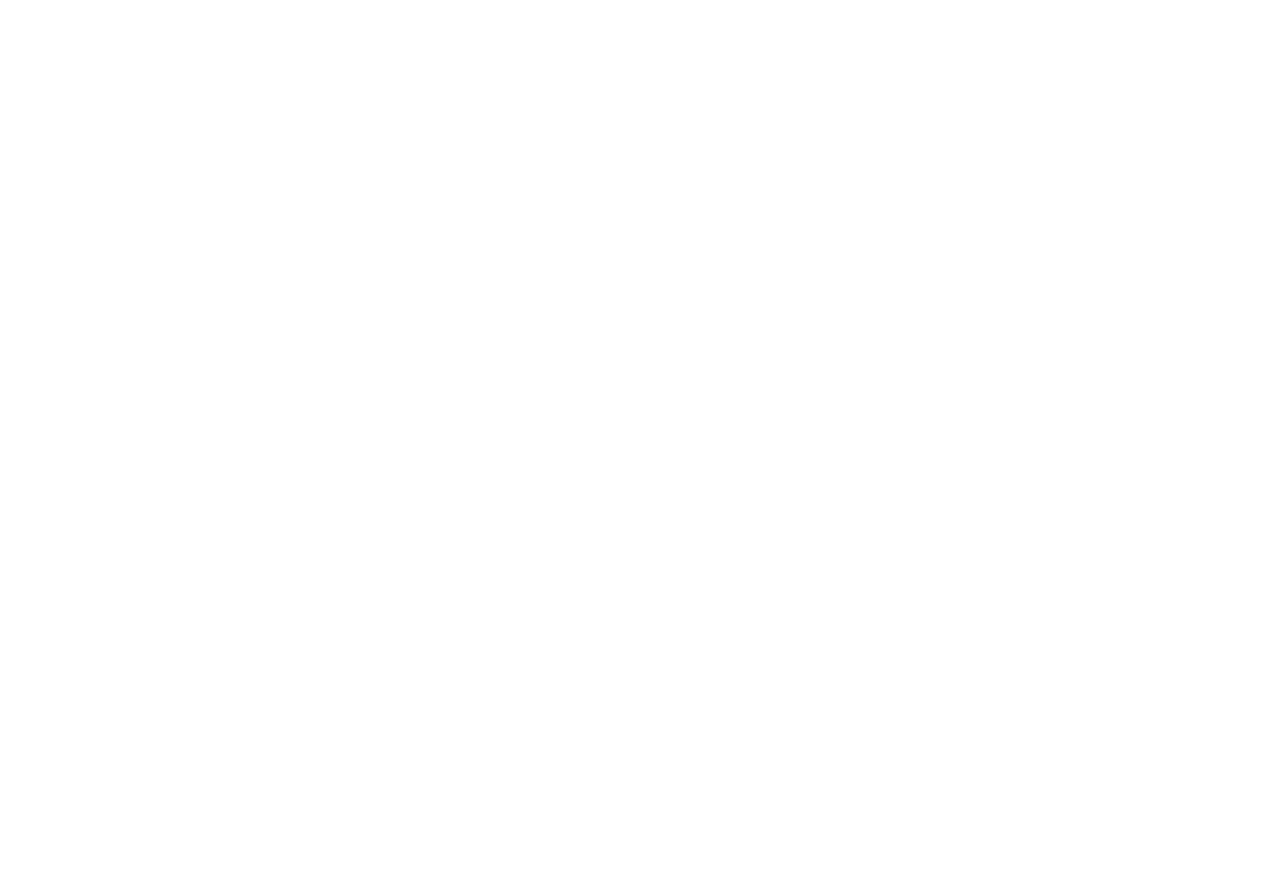
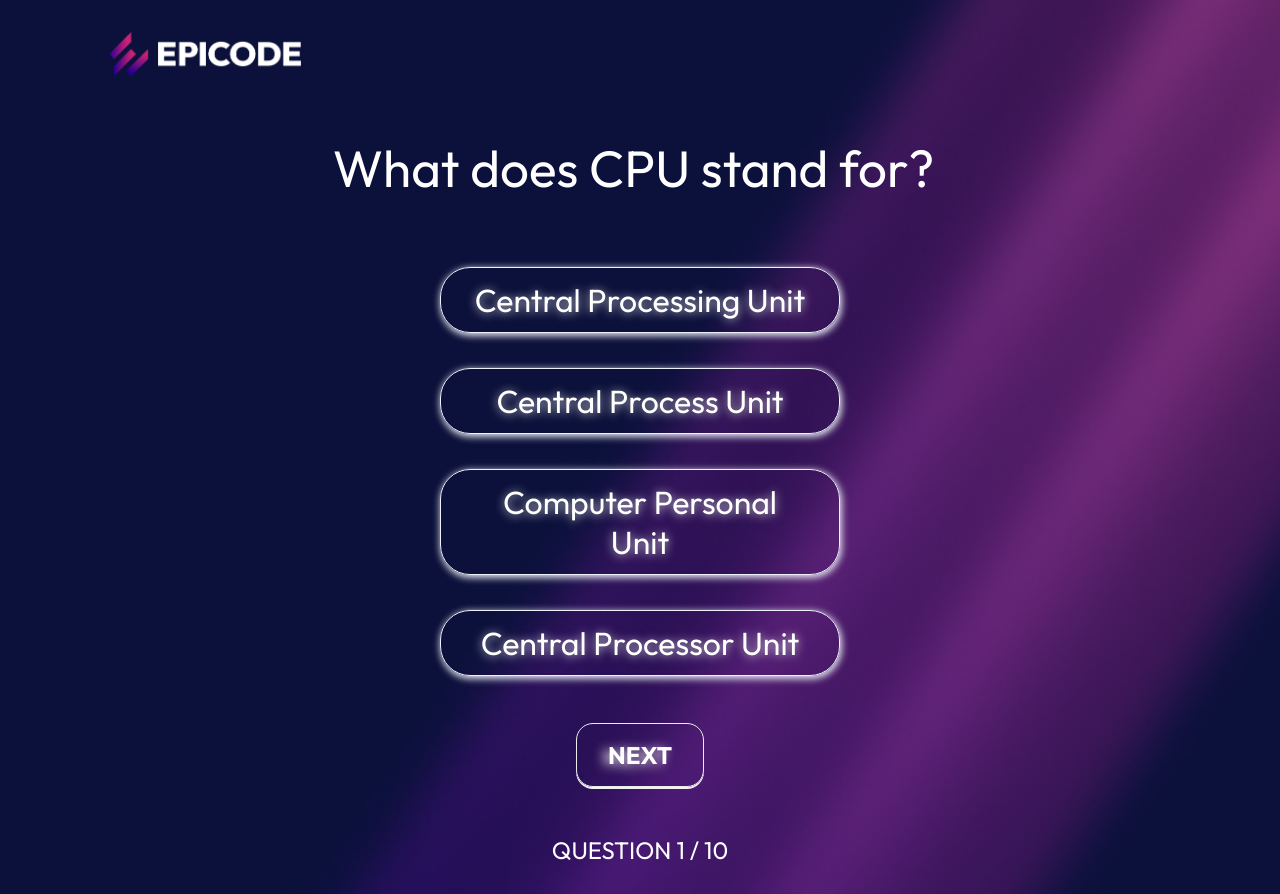
Before and after one commit to Valter-Matta/U1-W4-Progetto, a plain HTML site: page benchmark_page.html in a window 1280 px wide. Before the commit the page ends 800 px from the top, so only its background shows below. Drawn offline with Linux system fonts and the light colour scheme.

Commit message:
Logica_e_Stile_Benchmark

```diff
--- a/assets/css/benchmark_page.css
+++ b/assets/css/benchmark_page.css
@@ -0,0 +1,114 @@
+@import url("https://fonts.googleapis.com/css2?family=Inter:ital,opsz,wght@0,14..32,100..900;1,14..32,100..900&display=swap");
+@import url("https://fonts.googleapis.com/css2?family=Outfit:wght@100..900&display=swap");
+
+:root {
+  --colore-accent_color: #00ffff;
+  --colore-answer_button: #d20094;
+  --colore-answer_button_hover: #900080;
+}
+
+body {
+  background-image: url("/assets/image/bg.jpg");
+  background-repeat: no-repeat;
+  max-width: 1920px;
+  max-height: 1080px;
+  background-size: cover;
+  color: white;
+}
+
+header img {
+  width: 15%;
+  padding-top: 2.5vw;
+  padding-left: 8.5vw;
+}
+
+main {
+  text-align: center;
+}
+
+section {
+  font-family: "Outfit", sans-serif;
+  margin-bottom: 2.5vw;
+}
+
+section h1 {
+  margin-left: 16.5%;
+  margin-right: 17.5%;
+  margin-top: 5%;
+  font-size: 320%;
+}
+
+#div-questions {
+  /* background-color: brown; */
+  margin-left: 25%;
+  margin-right: 25%;
+  margin-top: 4.5vw;
+  display: flex;
+  justify-content: center;
+  flex-wrap: wrap;
+  gap: 5px;
+}
+
+.button_domande {
+  box-shadow: 1px 2px 7px 1px #dfe2eb;
+  background-color: transparent;
+  border-radius: 30px;
+  border: 1px solid #edf1fc;
+  cursor: pointer;
+  color: #ffffff;
+  padding: 12px 32px;
+  text-decoration: none;
+  text-shadow: 0px 1px 10px #cfd1d6;
+  width: 25rem;
+  font-size: 200%;
+  font-family: "Outfit", sans-serif;
+  margin: 15px;
+}
+
+.button_domande:hover {
+  background-color: transparent;
+}
+.button_domande:active {
+  position: relative;
+  top: 1px;
+}
+
+#next_button {
+  margin-top: 2.5vw;
+  font-size: 150%;
+  font-family: "Outfit", sans-serif;
+
+  box-shadow: 0px 2px 0px 0px #f2f2f2;
+  background-color: transparent;
+  border-radius: 17px;
+  border: 1px solid #ebebeb;
+  display: inline-block;
+  cursor: pointer;
+  color: #ffffff;
+  font-weight: bold;
+  padding: 16px 31px;
+  text-decoration: none;
+  text-shadow: -5px 2px 11px #ebebeb;
+}
+
+.next_button:hover {
+  background-color: transparent;
+}
+.next_button:active {
+  position: relative;
+  top: 1px;
+}
+
+.selected_button_domande {
+  color: var(--colore-answer_button);
+}
+
+section p {
+  font-size: 150%;
+  margin-top: 4vw;
+}
+
+#finish {
+  line-height: 10;
+  align-items: center;
+}
--- a/benchmark_page.html
+++ b/benchmark_page.html
@@ -8,6 +8,14 @@
     <link rel="stylesheet" href="/assets/css/benchmark_page.css" />
   </head>
   <body>
+    <header>
+      <img src="/assets/image/epicode_logo.png" alt="logo_epicode" />
+    </header>
+    <main>
+      <!-- <div id="container-timer"></div> -->
+       <h1></h1>
+      <section id="domande"></section>
+    </main>
     <script src="/scripts/benchmark_page.js"></script>
   </body>
 </html>
--- a/scripts/benchmark_page.js
+++ b/scripts/benchmark_page.js
@@ -0,0 +1,176 @@
+const questions = [
+  {
+    category: "Science: Computers",
+    type: "multiple",
+    difficulty: "easy",
+    question: "What does CPU stand for?",
+    correct_answer: "Central Processing Unit",
+    incorrect_answers: [
+      "Central Process Unit",
+      "Computer Personal Unit",
+      "Central Processor Unit",
+    ],
+  },
+  {
+    category: "Science: Computers",
+    type: "multiple",
+    difficulty: "easy",
+    question:
+      "In the programming language Java, which of these keywords would you put on a variable to make sure it doesn&#039;t get modified?",
+    correct_answer: "Final",
+    incorrect_answers: ["Static", "Private", "Public"],
+  },
+  {
+    category: "Science: Computers",
+    type: "boolean",
+    difficulty: "easy",
+    question: "The logo for Snapchat is a Bell.",
+    correct_answer: "False",
+    incorrect_answers: ["True"],
+  },
+  {
+    category: "Science: Computers",
+    type: "boolean",
+    difficulty: "easy",
+    question:
+      "Pointers were not used in the original C programming language; they were added later on in C++.",
+    correct_answer: "False",
+    incorrect_answers: ["True"],
+  },
+  {
+    category: "Science: Computers",
+    type: "multiple",
+    difficulty: "easy",
+    question:
+      "What is the most preferred image format used for logos in the Wikimedia database?",
+    correct_answer: ".svg",
+    incorrect_answers: [".png", ".jpeg", ".gif"],
+  },
+  {
+    category: "Science: Computers",
+    type: "multiple",
+    difficulty: "easy",
+    question: "In web design, what does CSS stand for?",
+    correct_answer: "Cascading Style Sheet",
+    incorrect_answers: [
+      "Counter Strike: Source",
+      "Corrective Style Sheet",
+      "Computer Style Sheet",
+    ],
+  },
+  {
+    category: "Science: Computers",
+    type: "multiple",
+    difficulty: "easy",
+    question:
+      "What is the code name for the mobile operating system Android 7.0?",
+    correct_answer: "Nougat",
+    incorrect_answers: ["Ice Cream Sandwich", "Jelly Bean", "Marshmallow"],
+  },
+  {
+    category: "Science: Computers",
+    type: "multiple",
+    difficulty: "easy",
+    question: "On Twitter, what is the character limit for a Tweet?",
+    correct_answer: "140",
+    incorrect_answers: ["120", "160", "100"],
+  },
+  {
+    category: "Science: Computers",
+    type: "boolean",
+    difficulty: "easy",
+    question: "Linux was first created as an alternative to Windows XP.",
+    correct_answer: "False",
+    incorrect_answers: ["True"],
+  },
+  {
+    category: "Science: Computers",
+    type: "multiple",
+    difficulty: "easy",
+    question:
+      "Which programming language shares its name with an island in Indonesia?",
+    correct_answer: "Java",
+    incorrect_answers: ["Python", "C", "Jakarta"],
+  },
+];
+
+let section_html_domande = document.getElementById("domande");
+
+let indice = 0;
+
+let all_correct_answer = [];
+
+for (let i = 0; i < questions.length; i++) {
+  all_correct_answer.push(questions[i].correct_answer);
+}
+
+let user_answer = [];
+
+let costruttore_domande = function (indice) {
+  section_html_domande.innerHTML = "";
+
+  if (indice >= questions.length) {
+    const finale = document.createElement("h1");
+    finale.id = "finish";
+    finale.textContent = "Hai completato il quiz!";
+    section_html_domande.appendChild(finale);
+    console.log(user_answer);
+    return;
+  }
+
+  const h1 = document.createElement("h1");
+  h1.textContent = `${questions[indice].question}`;
+  section_html_domande.appendChild(h1);
+
+  let div_questions = document.createElement("div");
+  div_questions.id = "div-questions";
+
+  let all_answers = [
+    questions[indice].correct_answer,
+    ...questions[indice].incorrect_answers,
+  ];
+
+  let buttons = [];
+  let selected_aswer;
+
+  let deselezione_button = function () {
+    for (let i = 0; i < buttons.length; i++) {
+      buttons[i].classList.remove("selected_button_domande");
+      selected_aswer = "";
+    }
+  };
+
+  for (let j = 0; j < all_answers.length; j++) {
+    let button = document.createElement("button");
+    button.classList.add("button_domande");
+    button.addEventListener("click", () => {
+      deselezione_button();
+      button.classList.add("selected_button_domande");
+      selected_aswer = all_answers[j];
+    });
+    button.textContent = `${all_answers[j]}`;
+    buttons.push(button);
+    div_questions.appendChild(button);
+  }
+
+  section_html_domande.appendChild(div_questions);
+
+  const next_button = document.createElement("button");
+  next_button.id = "next_button";
+  next_button.textContent = "NEXT";
+
+  next_button.addEventListener("click", () => {
+    user_answer.push(selected_aswer);
+    costruttore_domande(indice + 1);
+  });
+
+  section_html_domande.appendChild(next_button);
+
+  const paragraph_questions = document.createElement("p");
+  paragraph_questions.textContent = `QUESTION ${indice + 1} / ${
+    questions.length
+  }`;
+  section_html_domande.appendChild(paragraph_questions);
+};
+
+costruttore_domande(indice);
```
